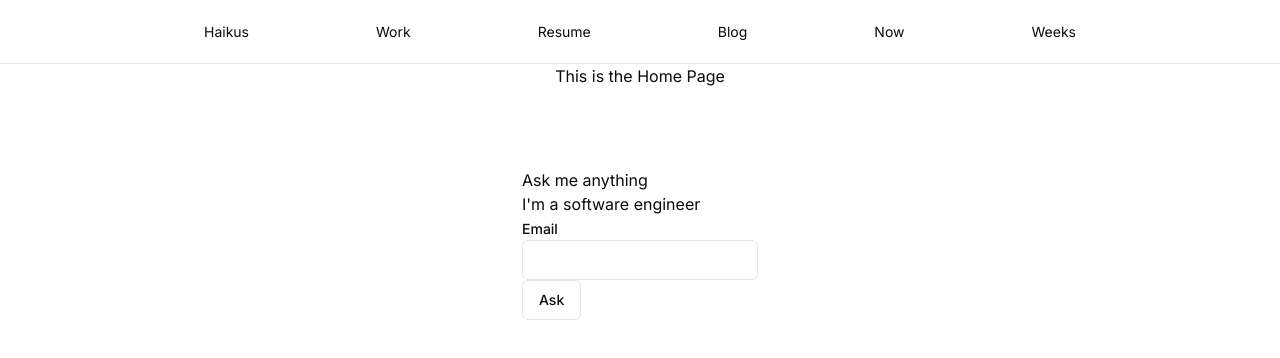
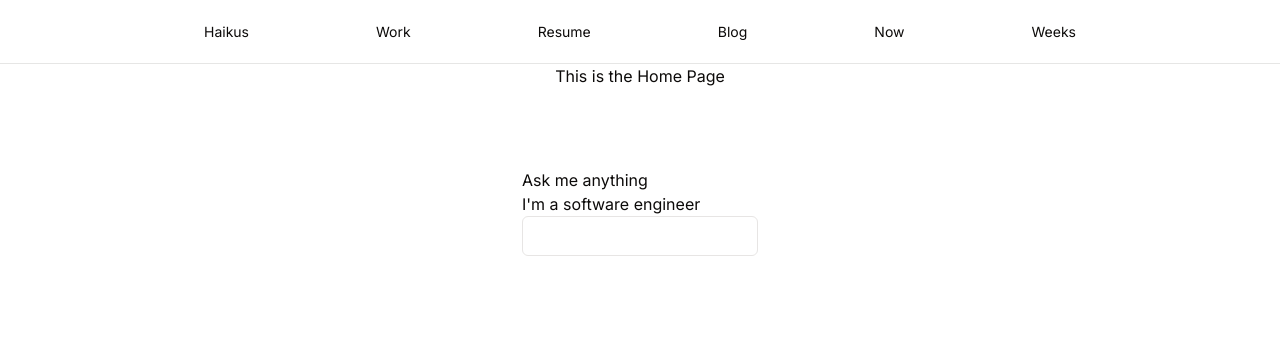
Before and after one commit to MatthewAlbrecht/matthew-albrecht, a Next.js app: page / in a window 1280 px wide. Shown: the top 358 px of the page. Built offline with nearby package versions, Linux system fonts and the light colour scheme.

Commit message:
update ux a bit

```diff
--- a/src/components/ask-me-anything.tsx
+++ b/src/components/ask-me-anything.tsx
@@ -4,9 +4,6 @@ import { experimental_useAssistant as useAssistant } from "ai/react";
 
 import React from "react";
 import { Input } from "./ui/input";
-import { Label } from "./ui/label";
-import { SubmitButton } from "./submit-button";
-import { LoadingCopy } from "./loading-copy";
 import { Sheet, SheetContent } from "./ui/sheet";
 import { Chat } from "./chat";
 
@@ -16,35 +13,13 @@ export default function AskMeAnything() {
     api: "/api/assistant",
   });
 
-  const handleSubmit = (event: React.FormEvent<HTMLFormElement>) => {
-    event.preventDefault();
-    if (!input?.trim()) {
-      return;
-    }
-    setInput("");
-    setAiSheetOpen(true);
-    void submitMessage(event);
-  };
-
   const isLoading = status === "in_progress";
 
   return (
     <div>
-      <form onSubmit={handleSubmit}>
-        <h1>Ask me anything</h1>
-        <p>I'm a software engineer</p>
-        <Label htmlFor="message">Email</Label>
-        <Input
-          id="message"
-          type="text"
-          name="message"
-          value={input}
-          onChange={(event) => setInput(event.currentTarget.value)}
-          required
-        />
-        <LoadingCopy />
-        <SubmitButton />
-      </form>
+      <h1>Ask me anything</h1>
+      <p>I'm a software engineer</p>
+      <Input onFocus={() => setAiSheetOpen(true)} />
 
       <Sheet
         open={aiSheetOpen}
```
